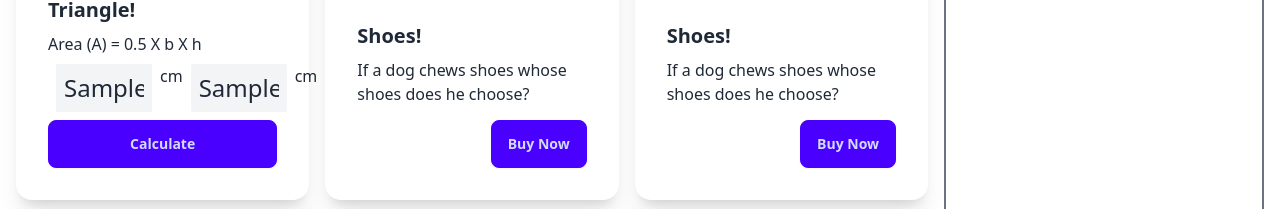
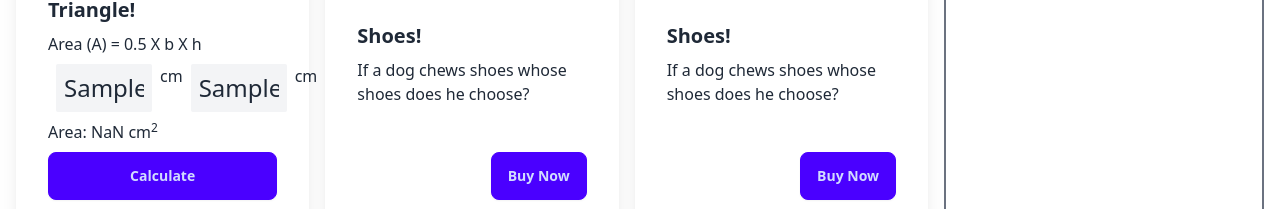
Before and after one commit to Arif-Islam21/geometry-genius, a plain HTML site: page index.html in a window 1280 px wide. Both pictures are taken after typing "Sample", "Sample" into the empty fields and a click on the button "Calculate". Shown: the part 246-455 px from the top of the page. Drawn offline with nearby package versions, Linux system fonts and the light colour scheme.

Commit message:
triangle card completed

```diff
--- a/index.html
+++ b/index.html
@@ -46,6 +46,12 @@
                   placeholder="b"
                 />
                 <span>cm</span>
+              </div>
+              <div>
+                <p>
+                  Area: <span id="triangle-area"></span>
+                  <span>cm<sup>2</sup></span>
+                </p>
               </div>
 
               <div class="card-actions justify-center">
--- a/scripts/triangleCalculate.js
+++ b/scripts/triangleCalculate.js
@@ -8,4 +8,10 @@ function triangleArea() {
   const triangleHeightText = triangleHeightInput.value;
   const height = parseFloat(triangleHeightText);
   // console.log(height);
+
+  const area = 0.5 * base * height;
+
+  // display triangle area
+  const triangleAreaSpan = document.getElementById("triangle-area");
+  triangleAreaSpan.innerText = area;
 }
```
